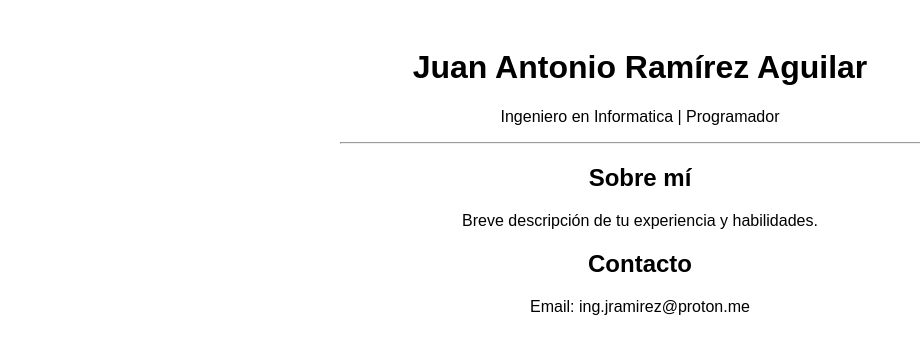
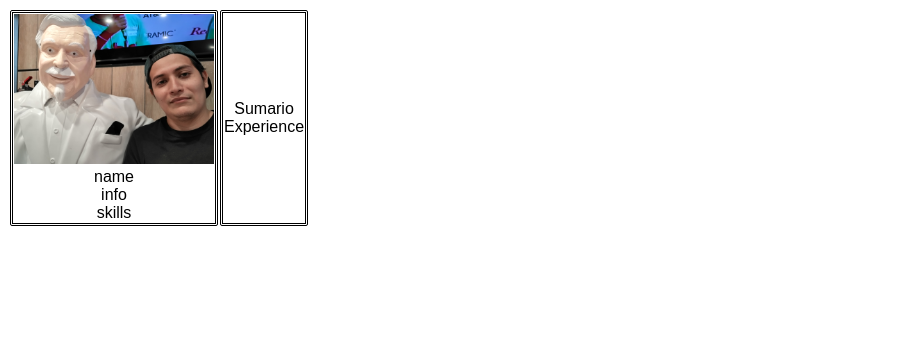
Before and after one commit to IngJuanRamirez/Page_CV, a plain HTML site: page index.html in a window 1280 px wide. Shown: the whole page, without its empty margins (0-920 px from the left). Drawn offline with Linux system fonts and the light colour scheme.

Commit message:
Subiendo mi CV

```diff
--- a/index.html
+++ b/index.html
@@ -6,18 +6,42 @@
         <title>Mi CV</title>
         <style>
             body { font-family: Arial, sans-serif; text-align: center; }
-        .container { max-width: 600px; margin: auto; padding: 20px; }
+            td {
+                border-radius: 2px;
+                border-color: black;
+                border-style:double;
+            }
+            #img_perfil img {
+                width: 200px;
+
+            }
         </style>
     </head>
     <body>
-    <div class="container">
-        <h1>Juan Antonio Ramírez Aguilar</h1>
-        <p>Ingeniero en Informatica | Programador</p>
-        <hr>
-        <h2>Sobre mí</h2>
-        <p>Breve descripción de tu experiencia y habilidades.</p>
-        <h2>Contacto</h2>
-        <p>Email: ing.jramirez@proton.me</p>
+
+        <table>
+            <tr>
+                <td>
+                    <section class="perfil">
+                        <div class="perfil-div" id="img_perfil">
+                            <img src="/src/IMG_20231112_170126734_HDR.jpg" alt="perfil_image">
                         </div>
+                        <div class="perfil-div" id="name">name</div>
+                        <div class="perfil-div" id="info">info</div>
+                        <div class="perfil-div" id="info">skills</div>
+                    </section>
+                </td>
+
+                <td>
+                    <section class="sumary">
+                        <div class="summary-div" id="summary">Sumario</div>
+                        <div class="summary-div" id="experience">Experience</div>
+                    </section>
+                </td>
+            </tr>
+        </table>
+
+
+
     </body>
 </html>
```
Also changed, not shown: src/IMG_20231112_170126734_HDR.jpg (added), styles/perfil.css (added), styles/summary.css (added). Lines whose indentation alone changed are shown as unchanged.
